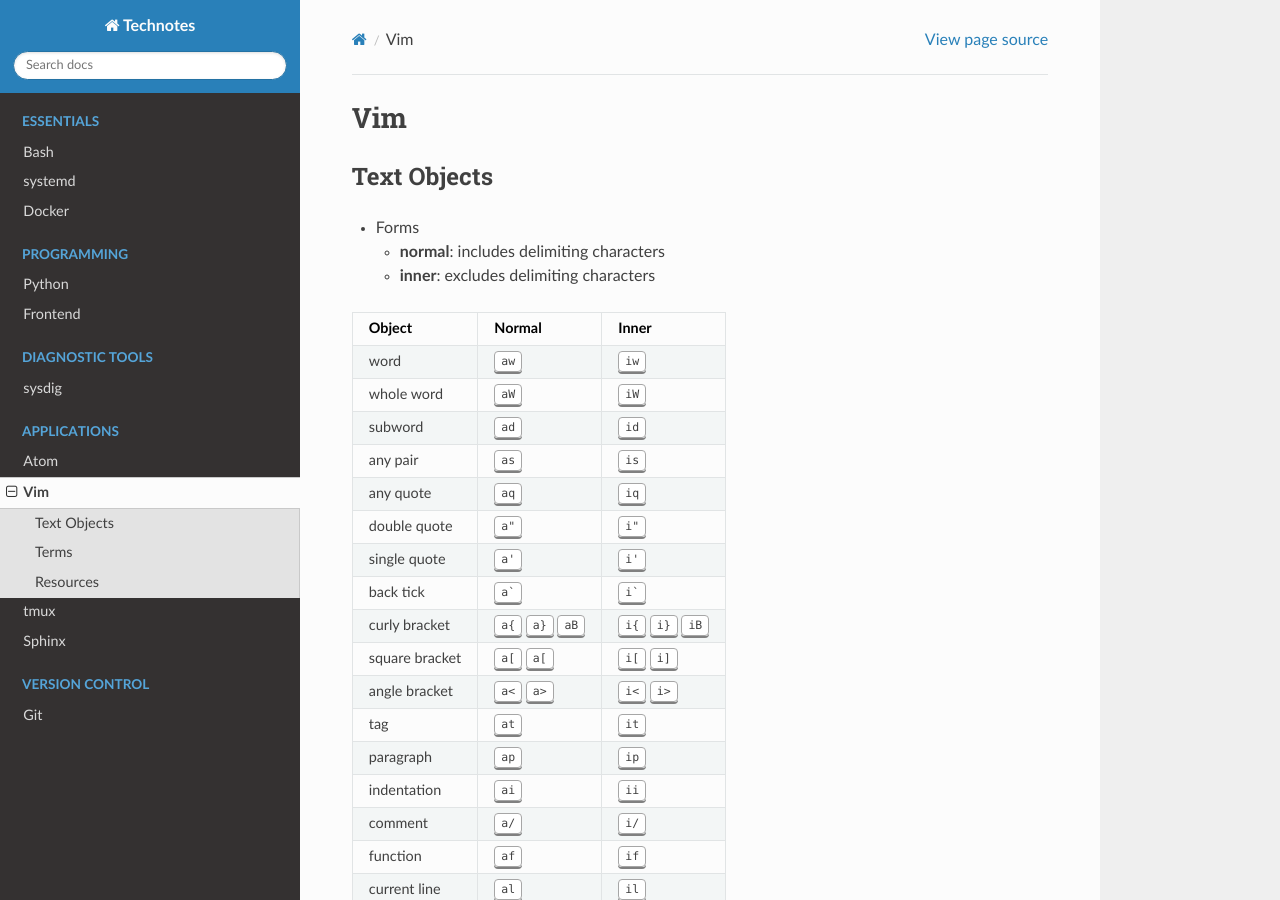
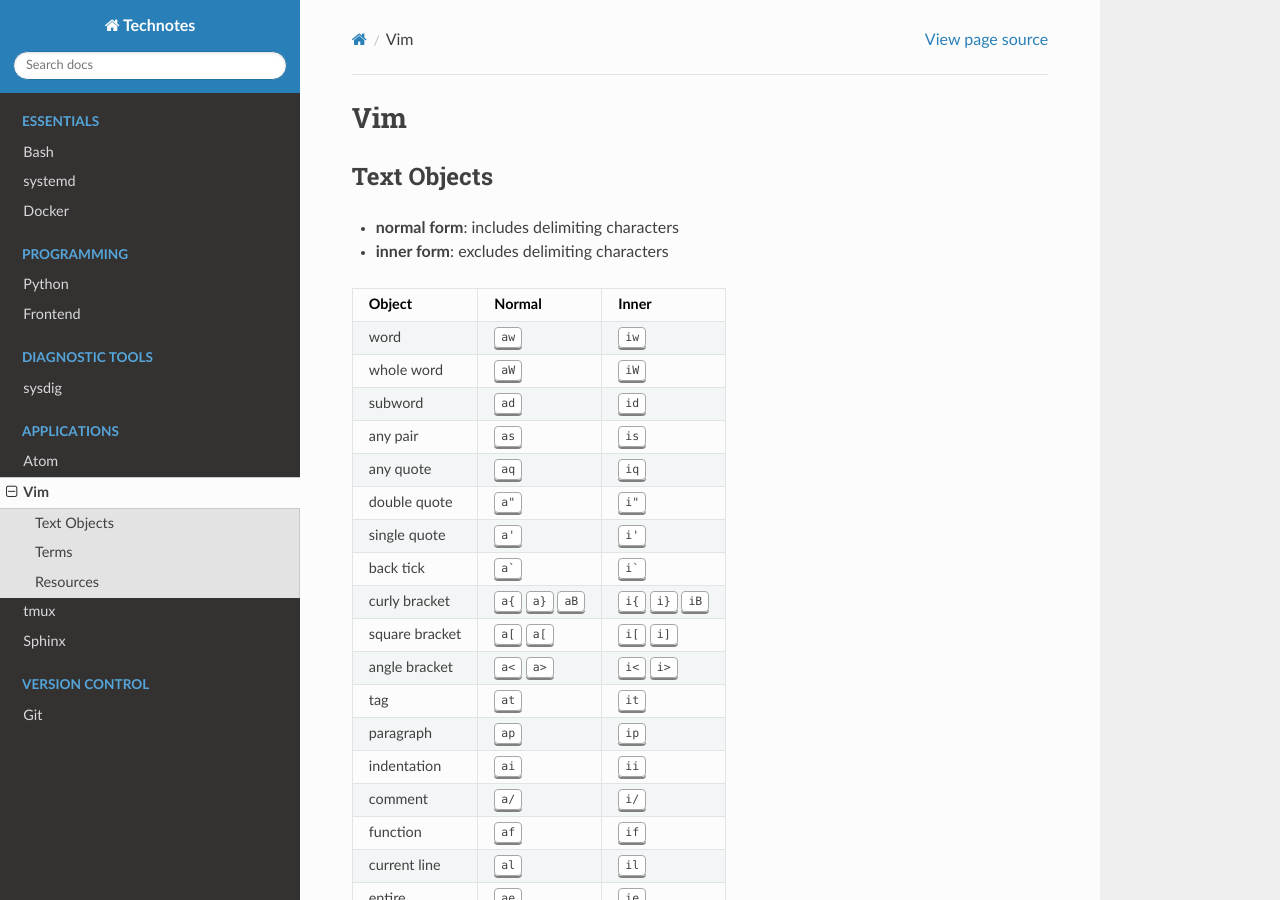
Before and after one commit to heterotopian/technotes, a Sphinx documentation site: the page built from source/vim.rst, in a window 1280 px wide and 900 px high. Built offline with Sphinx 7.4.7 and the Read the Docs theme 2.0.0, drawn with Linux system fonts in a browser that asks for light colours.

Commit message:
Minor changes

```diff
--- a/source/vim.rst
+++ b/source/vim.rst
@@ -7,10 +7,8 @@ Vim
 Text Objects
 ============
 
-- Forms
-
-  - **normal**: includes delimiting characters
-  - **inner**: excludes delimiting characters
+- **normal form**: includes delimiting characters
+- **inner form**: excludes delimiting characters
 
 .. list-table::
     :header-rows: 1
```
